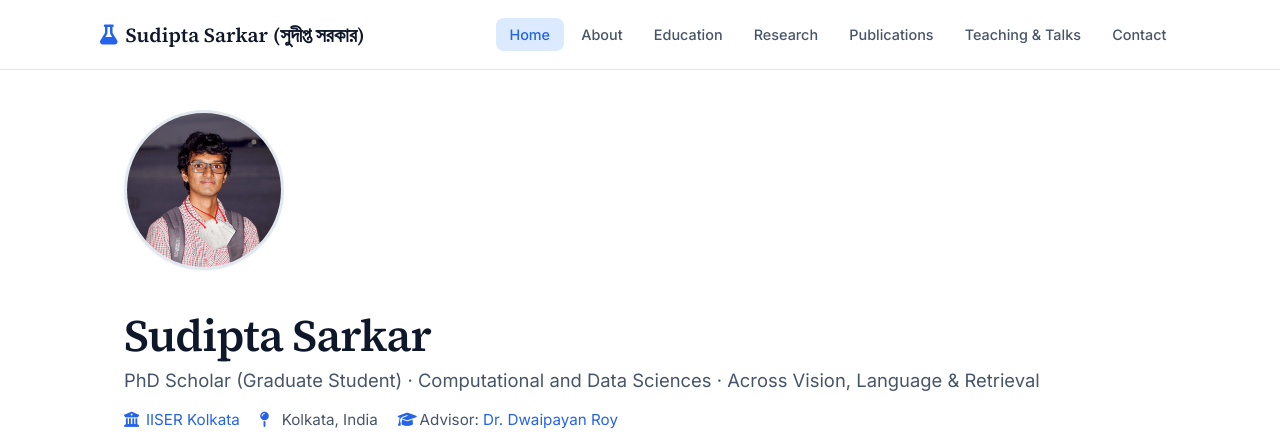
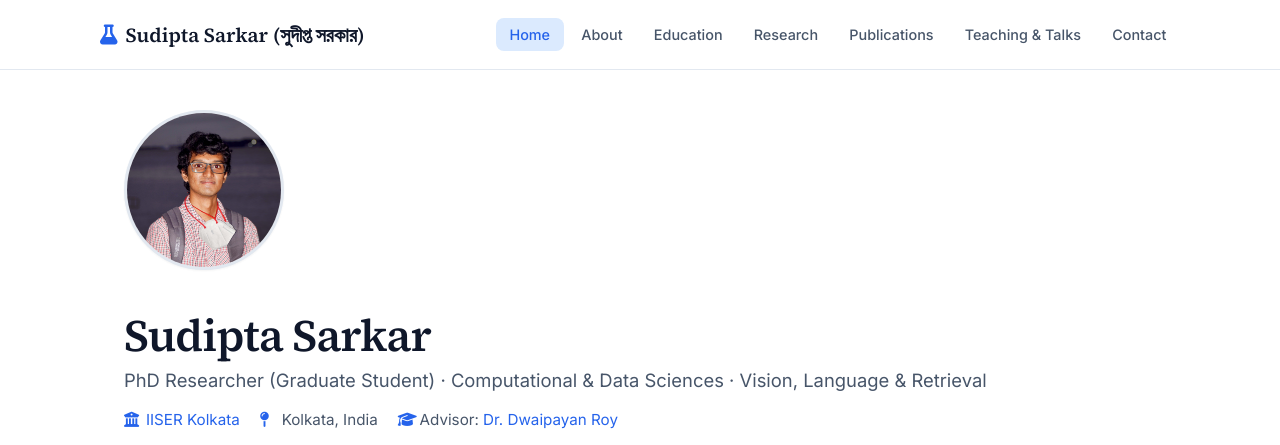
Before and after one commit to sarkarsudipta/sarkarsudipta.github.io, a plain HTML site: page index.html in a window 1280 px wide. Shown: the top 445 px of the page. Drawn offline with Linux system fonts and the light colour scheme.

Commit message:
Update index.html

```diff
--- a/index.html
+++ b/index.html
@@ -731,7 +731,6 @@
 
   <!-- ================= MAIN CONTAINER ================= -->
   <main class="container">
-
     <!-- ============================================================ -->
     <!-- PAGE: HOME                                                   -->
     <!-- ============================================================ -->
@@ -741,7 +740,7 @@
         <img src="Rik.jpg" alt="Sudipta Sarkar" class="profile-avatar" />
         <div class="profile-info">
           <h1>Sudipta Sarkar</h1>
-          <div class="subtitle">PhD Scholar (Graduate Student) · Computational and Data Sciences · Across Vision, Language & Retrieval</div>
+          <div class="subtitle">PhD Researcher (Graduate Student) · Computational & Data Sciences · Vision, Language & Retrieval</div>
           <div class="affiliation">
             <span><i class="fas fa-university"></i> <a href="https://www.iiserkol.ac.in/web/">IISER Kolkata</a></span>
             <span><i class="fas fa-map-pin"></i> Kolkata, India</span>
```
